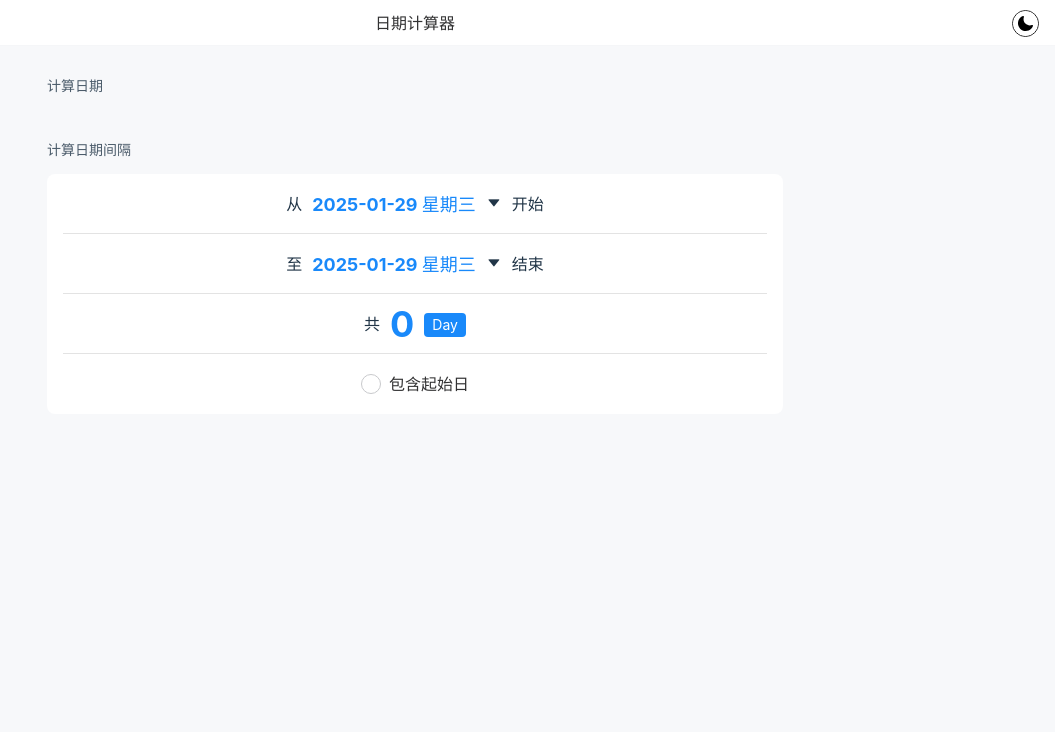
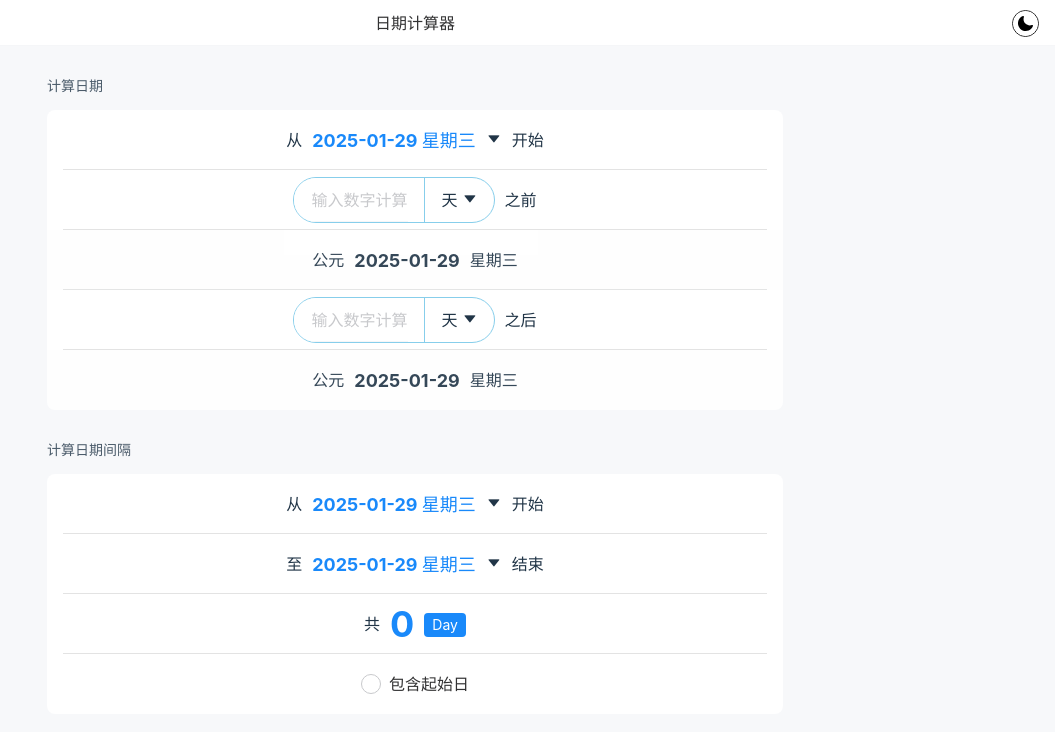
Before and after one commit to JhouXu/toolbox-date-calculator, a Vue app: page / in a window 1280 px wide. Shown: the top 732 px of the page, without its empty margins (225-1280 px from the left). Built offline with nearby package versions, Linux system fonts and the light colour scheme.

Commit message:
feat(components): 实现计算日期功能

```diff
--- a/src/components/CalcDate.vue
+++ b/src/components/CalcDate.vue
@@ -1,8 +1,118 @@
 <script setup>
-import { ref, onMounted } from "vue";
+import { ref, onMounted, watchEffect } from "vue";
 import Card from "@/components/Card.vue";
+import CellDate from "@/components/CellDate.vue";
+import CellInput from "@/components/CellInput.vue";
+import * as D from "@/utils/date.tool.ts";
+
+const startDate = ref(D.getTodayFormattedDate());
+const beforeDate = ref(D.getTodayFormattedDate());
+const afterDate = ref(D.getTodayFormattedDate());
+const beforeNumber = ref("");
+const afterNumber = ref("");
+const beforeRatio = ref(0);
+const afterRatio = ref(0);
+
+const showPopup = ref(false);
+const currentDate = ref(D.getTodayFormattedDate().split("-"));
+const minDate = ref(new Date(1950, 0, 1));
+const maxDate = ref(new Date(2100, 11, 31));
+
+watchEffect(() => {
+  beforeDate.value = D.calculateDate(startDate.value, beforeNumber.value * beforeRatio.value, "before");
+});
+
+watchEffect(() => {
+  afterDate.value = D.calculateDate(startDate.value, afterNumber.value * afterRatio.value, "after");
+});
 </script>
 
 <template>
-  <Card title="计算日期" type="card"> </Card>
+  <Card title="计算日期" type="card">
+    <div class="content">
+      <div
+        @click="
+          () => {
+            currentDate = startDate.split('-');
+            showPopup = true;
+            selectType = 'start';
+          }
+        ">
+        <CellDate prefix="从" suffix="开始" :date="startDate" :week="D.getDayOfWeek(startDate)" />
+      </div>
+      <div>
+        <CellInput
+          :number="beforeNumber"
+          suffix="之前"
+          @updateNumber="(num) => (beforeNumber = num)"
+          @updateRatio="(ratio) => (beforeRatio = ratio)" />
+      </div>
+      <div class="item-display">
+        <span>公元</span>
+        <span class="item-display-date">{{ beforeDate }}</span>
+        <span>{{ D.getDayOfWeek(beforeDate) }}</span>
+      </div>
+      <div>
+        <CellInput
+          :number="afterNumber"
+          suffix="之后"
+          @updateNumber="(num) => (afterNumber = num)"
+          @updateRatio="(ratio) => (afterRatio = ratio)" />
+      </div>
+      <div class="item-display">
+        <span>公元</span>
+        <span class="item-display-date">{{ afterDate }}</span>
+        <span>{{ D.getDayOfWeek(afterDate) }}</span>
+      </div>
+    </div>
+  </Card>
+
+  <van-popup v-model:show="showPopup" position="bottom" round>
+    <van-date-picker
+      v-model="currentDate"
+      :min-date="minDate"
+      :max-date="maxDate"
+      @cancel="showPopup = false"
+      @confirm="
+        ({ selectedValues }) => {
+          const format = selectedValues.join('-');
+          startDate = format;
+          showPopup = false;
+        }
+      " />
+  </van-popup>
 </template>
+
+<style lang="scss" scoped>
+.content > div {
+  position: relative;
+  display: flex;
+  justify-content: center;
+  align-items: center;
+  gap: 10px;
+  font-size: 16px;
+  min-height: 60px;
+  background-color: var(--van-background-2);
+}
+
+.content > div:not(:last-child)::after {
+  position: absolute;
+  right: var(--van-padding-md);
+  left: var(--van-padding-md);
+  bottom: 0;
+  border-bottom: 1px solid #737373;
+  transform: scaleY(0.2);
+  box-sizing: border-box;
+  pointer-events: none;
+  content: "";
+}
+
+.item-display {
+  font-weight: bold;
+  opacity: 0.9;
+
+  &-date {
+    font-size: 18px;
+  }
+}
+</style>
--- a/src/components/CalcDateGap.vue
+++ b/src/components/CalcDateGap.vue
@@ -112,7 +112,7 @@ function formatDay(diff) {
   align-items: center;
   gap: 10px;
   font-size: 16px;
-  height: 60px;
+  min-height: 60px;
   background-color: var(--van-background-2);
 }
 
--- /dev/null
+++ b/src/components/CellInput.vue
@@ -0,0 +1,98 @@
+<script setup>
+import { ref, onMounted } from "vue";
+
+const props = defineProps({
+  number: { type: [Number, String], default: "" },
+  suffix: { type: String, default: "" },
+});
+
+const emits = defineEmits(["updateNumber", "updateRatio"]);
+
+const showPopover = ref(false);
+const type = ref("");
+const actions = [
+  { text: "年", color: "", ratio: 365 },
+  { text: "月", color: "", ratio: 30 },
+  { text: "周", color: "", ratio: 7 },
+  { text: "天", color: "", ratio: 1 },
+];
+const actionColor = "#1989fa";
+
+onMounted(() => {
+  selectAction(actions.at(-1).text);
+});
+
+function selectAction(text) {
+  let ratio = 0;
+  type.value = text;
+  actions.map((item) => {
+    if (item.text === type.value) {
+      item.color = actionColor;
+      ratio = item.ratio;
+    } else {
+      item.color = "";
+    }
+  });
+  emits("updateRatio", ratio);
+}
+</script>
+
+<template>
+  <div class="input">
+    <div class="input-field">
+      <van-field
+        :model-value="props.number"
+        type="number"
+        input-align="center"
+        placeholder="输入数字计算"
+        center
+        maxlength="3"
+        @update:model-value="emits('updateNumber', $event)" />
+      <van-popover v-model:show="showPopover" :actions="actions" @select="($event) => selectAction($event.text)">
+        <template #reference>
+          <div class="input-field__type">
+            <span>{{ type }}</span>
+            <span style="transform: rotate(90deg) translateX(-2px); margin-left: 4px">
+              <van-icon name="play" />
+            </span>
+          </div>
+        </template>
+      </van-popover>
+    </div>
+    <div class="input-label">{{ props.suffix }}</div>
+  </div>
+</template>
+
+<style lang="scss" scoped>
+.input {
+  display: flex;
+  justify-content: center;
+  align-items: center;
+  gap: 10px;
+
+  &-field {
+    display: flex;
+    border: 1px solid skyblue;
+    border-radius: 24px;
+    overflow: hidden;
+
+    .van-field {
+      width: 130px;
+      font-size: 16px;
+    }
+
+    &__type {
+      padding: 8px 16px;
+      display: flex;
+      justify-content: center;
+      align-items: center;
+      height: 100%;
+      box-sizing: border-box;
+      border-left: 1px solid skyblue;
+    }
+
+    &-label {
+    }
+  }
+}
+</style>
--- a/src/utils/date.tool.ts
+++ b/src/utils/date.tool.ts
@@ -110,6 +110,30 @@ export function calculateTotalDaysDifference(startDate: string, endDate: string,
   return totalDays;
 }
 
+// utils/date.tool.js
+
+export function calculateDate(dateString: string, days: number, type: string = "after") {
+  // 将输入的日期字符串转换为 Date 对象
+  const date = new Date(dateString);
+
+  // 检查日期是否有效
+  if (isNaN(date.getTime())) {
+    throw new Error("Invalid date format");
+  }
+
+  // 根据类型调整日期
+  if (type === "before") {
+    date.setDate(date.getDate() - days);
+  } else if (type === "after") {
+    date.setDate(date.getDate() + days);
+  } else {
+    throw new Error("Invalid type. Use 'before' or 'after'");
+  }
+
+  // 返回格式化后的日期字符串
+  return date.toISOString().split("T")[0];
+}
+
 export function padZero(num: number): string {
   return num.toString().padStart(2, "0");
 }
```
